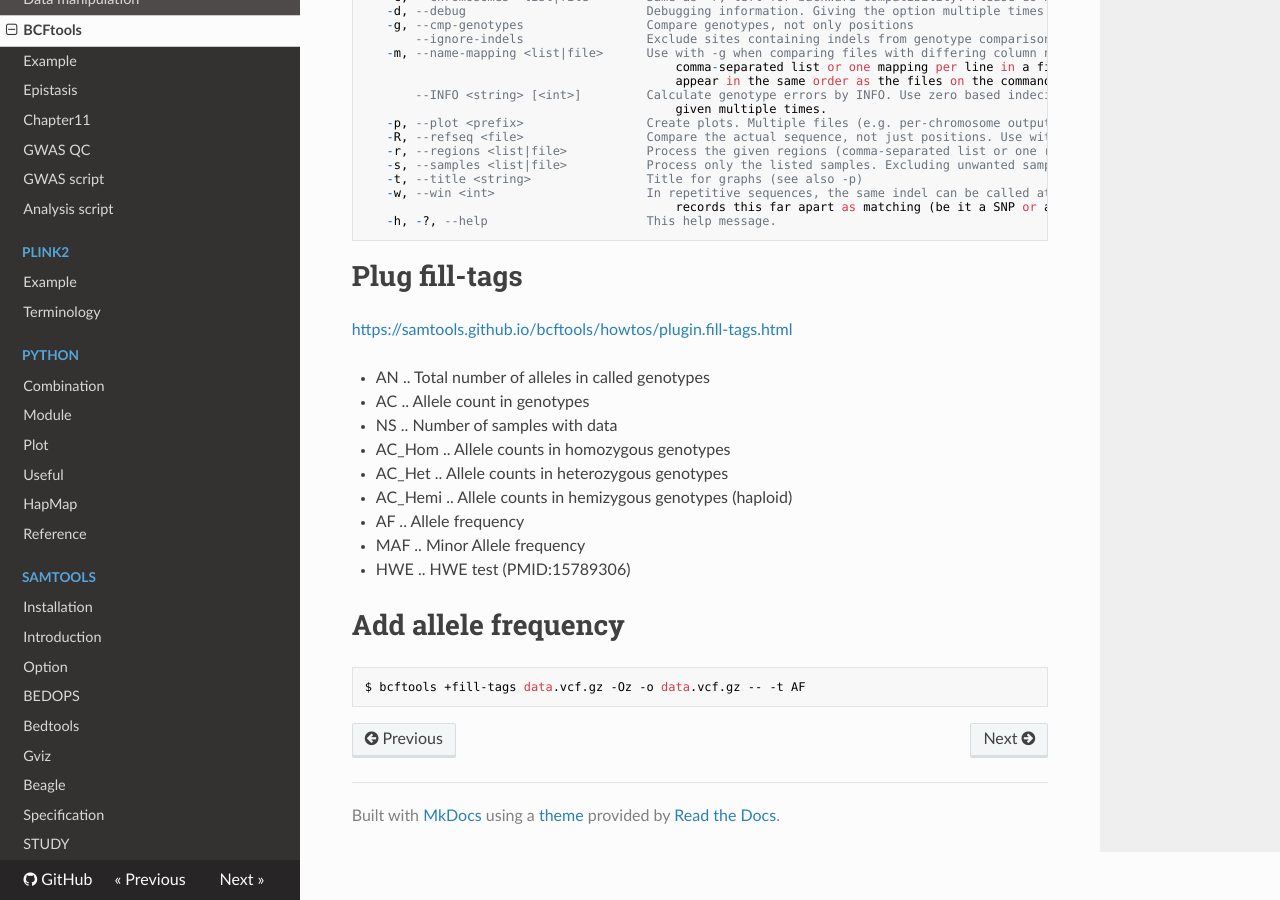
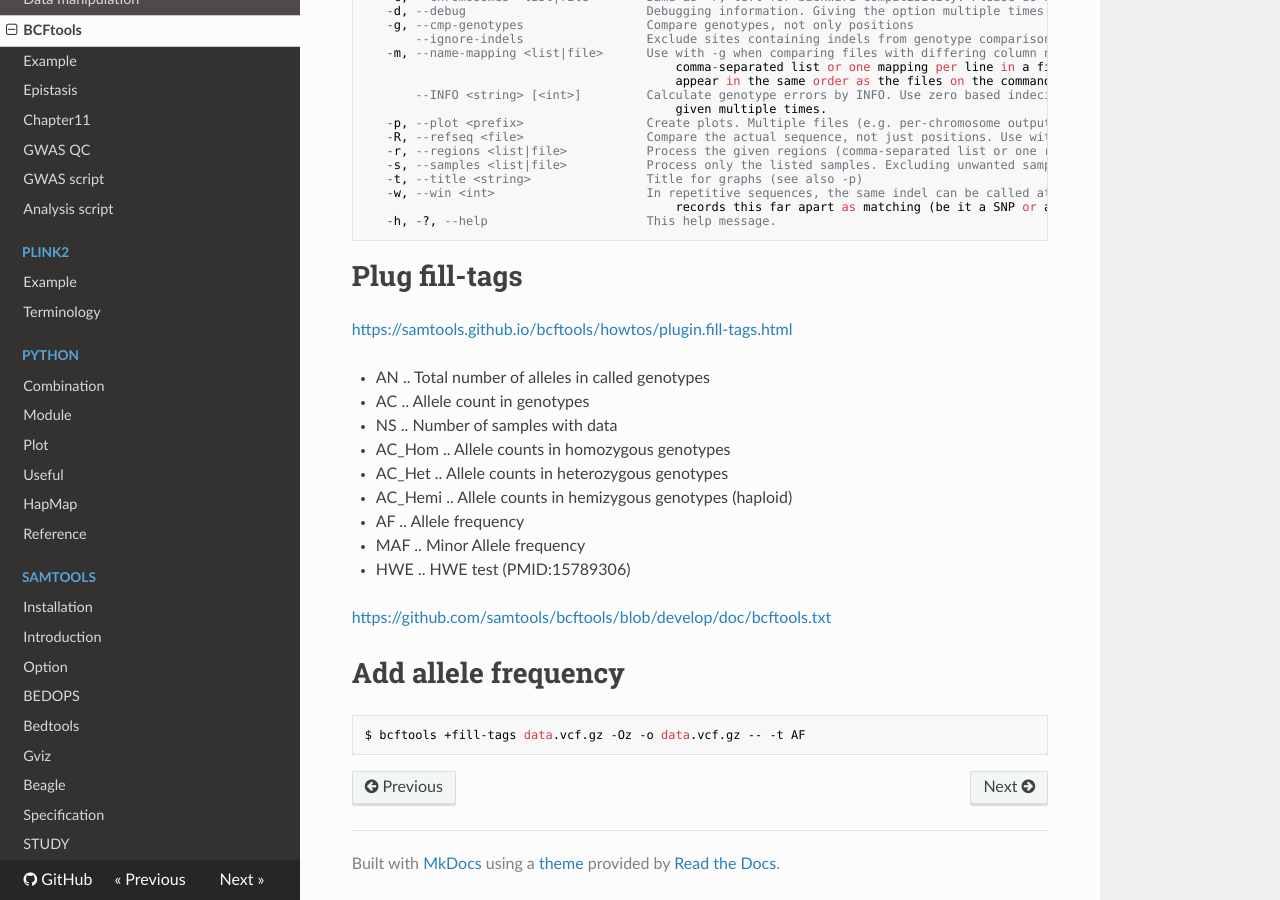
Before and after one commit to WonyoungCho/plink, an MkDocs documentation site: the page built from docs/bcftools_mani.md, in a window 1280 px wide and 900 px high, scrolled down 3315 px. Built offline with MkDocs 1.6.1, drawn with Linux system fonts in a browser that asks for light colours; nearby versions of some CDN libraries; old or Windows-style settings are respelled for this version of MkDocs.

Commit message:
Update bcftools_mani.md

````diff
--- a/docs/bcftools_mani.md
+++ b/docs/bcftools_mani.md
@@ -196,6 +196,7 @@ Options:
    -h, -?, --help                      This help message.
 ```
 
+
 # Plug fill-tags
 <https://samtools.github.io/bcftools/howtos/plugin.fill-tags.html>
 
@@ -209,6 +210,8 @@ Options:
 - MAF .. Minor Allele frequency
 - HWE .. HWE test (PMID:15789306)
 
+<https://github.com/samtools/bcftools/blob/develop/doc/bcftools.txt>
+
 # Add allele frequency
 ```
 $ bcftools +fill-tags data.vcf.gz -Oz -o data.vcf.gz -- -t AF
````
